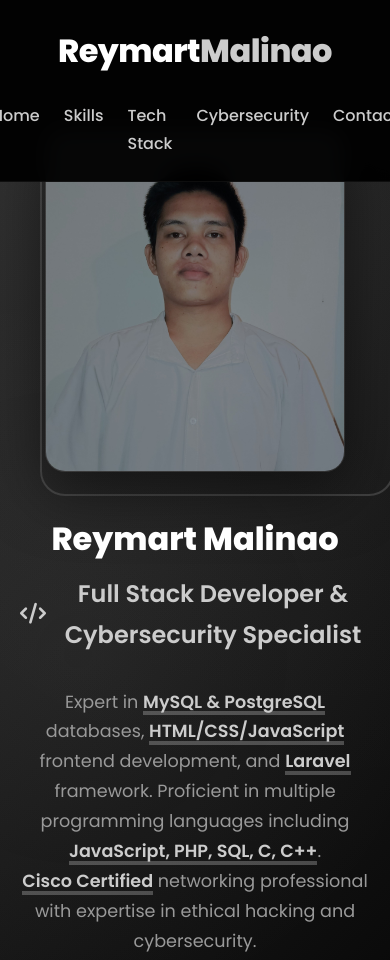
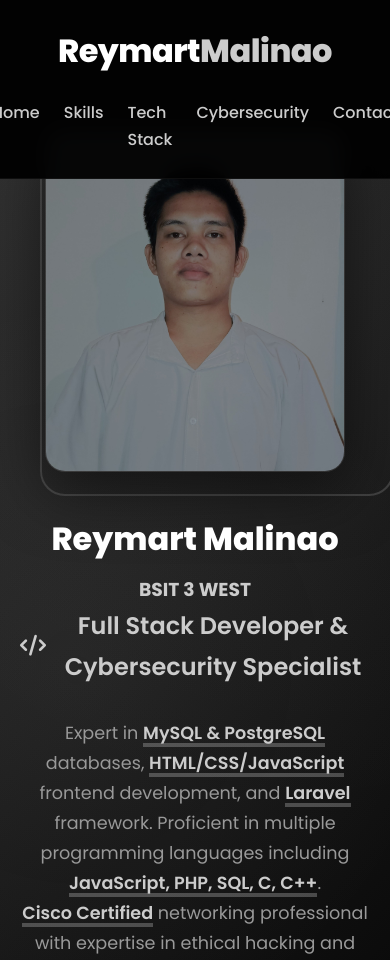
Before and after one commit to malinao-reymart/portfolio, a plain HTML site: page index.html in a window 390 px wide. Shown: the top 960 px of the page. Drawn offline with Linux system fonts and the light colour scheme.

Commit message:
commit again

```diff
--- a/index.html
+++ b/index.html
@@ -654,7 +654,7 @@
         @media (max-width: 768px) {
             .header-content {
                 flex-direction: column;
-                gap: 1.5rem;
+                gap: 1.3rem;
             }
 
             nav ul {
@@ -722,6 +722,7 @@
             </div>
             <div class="hero-text">
                 <h1>Reymart Malinao</h1>
+                <h3>BSIT 3 WEST</h3>
                 <div class="title">
                     <i class="fas fa-code"></i> Full Stack Developer & Cybersecurity Specialist
                 </div>
```
